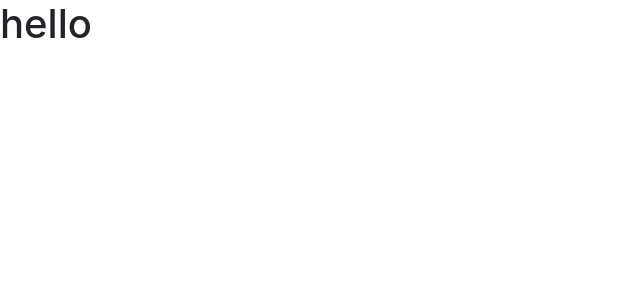
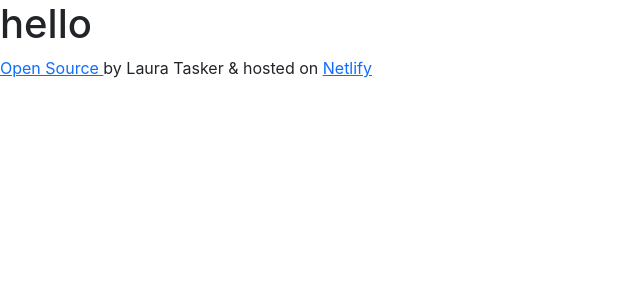
Before and after one commit to ltasker443/react-dictionary, a React (Create React App) app: page / in a window 1280 px wide. Shown: the top 300 px of the page, without its empty margins (0-640 px from the left). Built offline with nearby package versions, Linux system fonts and the light colour scheme.

Commit message:
added github and netlify link

```diff
--- a/src/App.js
+++ b/src/App.js
@@ -1,4 +1,4 @@
-///import logo from './logo.svg';
+
 import './App.css';
 
 function App() {
@@ -7,6 +7,9 @@ function App() {
       <header className="App-header">
       <h1>hello</h1>
       </header>
+      <footer className="App-footer">
+              <a href="https://github.com/ltasker443/react-dictionary" rel="noreferrer" target="_blank"> Open Source </a> by Laura Tasker & hosted on <a href="https://admirable-bunny-423ff4.netlify.app/" rel="noreferrer" target="_blank">Netlify</a>
+      </footer>
     </div>
   );
 }
```
